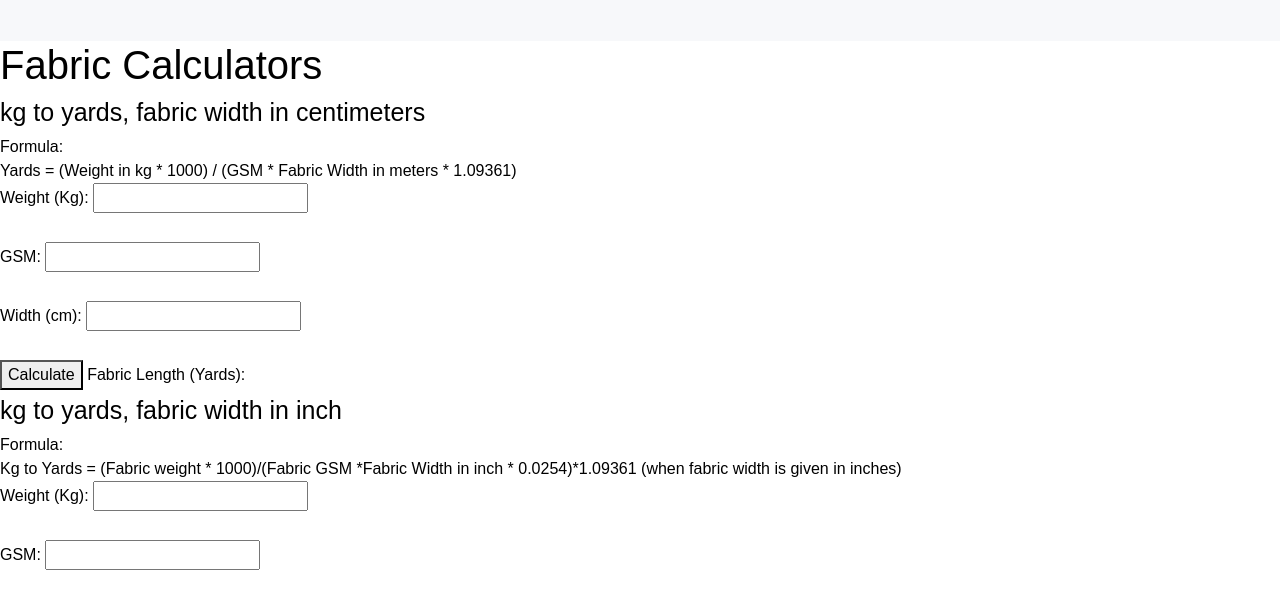
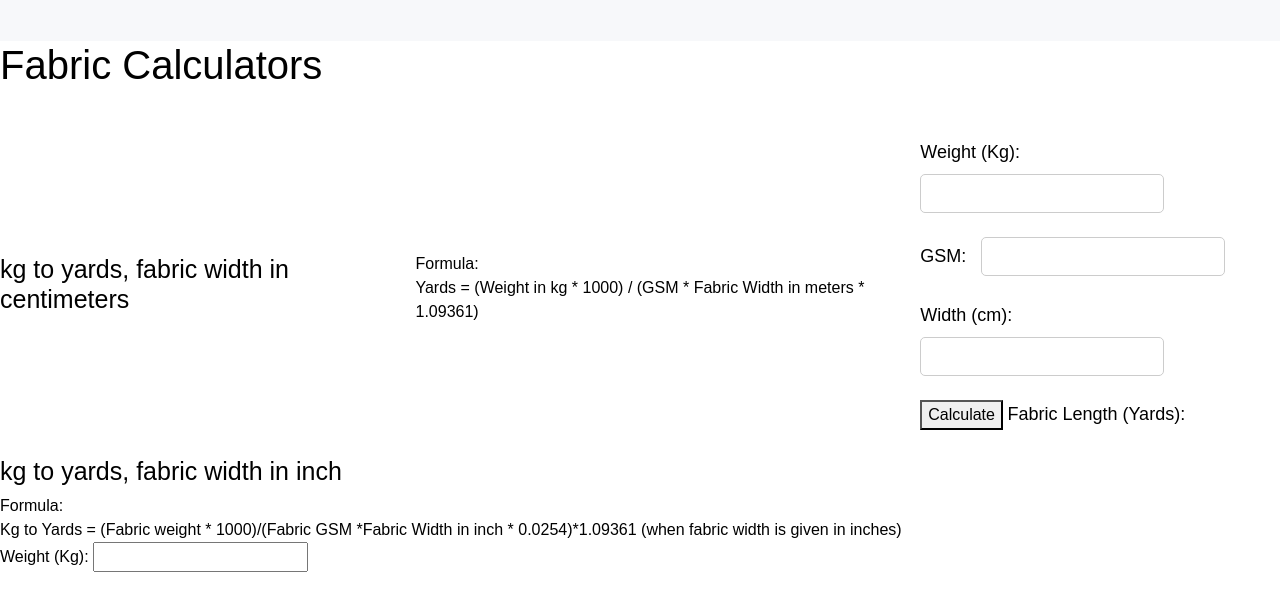
Before and after one commit to clothcalc/ClothCalc, a website: page KgtoYards.html in a window 1280 px wide. Shown: the part 171-767 px from the top of the page. Drawn offline with Linux system fonts and the light colour scheme.

Commit message:
Update KgtoYards.html

```diff
--- a/KgtoYards.html
+++ b/KgtoYards.html
@@ -133,17 +133,17 @@
 </head>
 <body>
 	<h1>Fabric Calculators</h1>
-
-	<div>
-		<h4>kg to yards, fabric width in centimeters</h4>
-		<text>Formula:
-<br>
-Yards = (Weight in kg * 1000) / (GSM * Fabric Width in meters * 1.09361)</text>
+	<div class="calculator">
+      		<div class="input-section">
+			<h4>kg to yards, fabric width in centimeters</h4>
+			<text>Formula:
+			<br>
+			Yards = (Weight in kg * 1000) / (GSM * Fabric Width in meters * 1.09361)</text>
 		<form>
-			<label for="weight1">Weight (Kg):</label>
+			<label for="input1">Weight (Kg):</label>
 			<input type="number" id="weight1"><br><br>
 
-			<label for="gsm1">GSM:</label>
+			<label for="input1">GSM:</label>
 			<input type="number" id="gsm1"><br><br>
 
 			<label for="width1">Width (cm):</label>
@@ -154,6 +154,7 @@ Yards = (Weight in kg * 1000) / (GSM * Fabric Width in meters * 1.09361)</text>
 			<label for="fabric-length-yards1">Fabric Length (Yards):</label>
 			<span id="fabric-length-yards1"></span>
 		</form>
+		</div>
 	</div>
 
 	<div>
```
